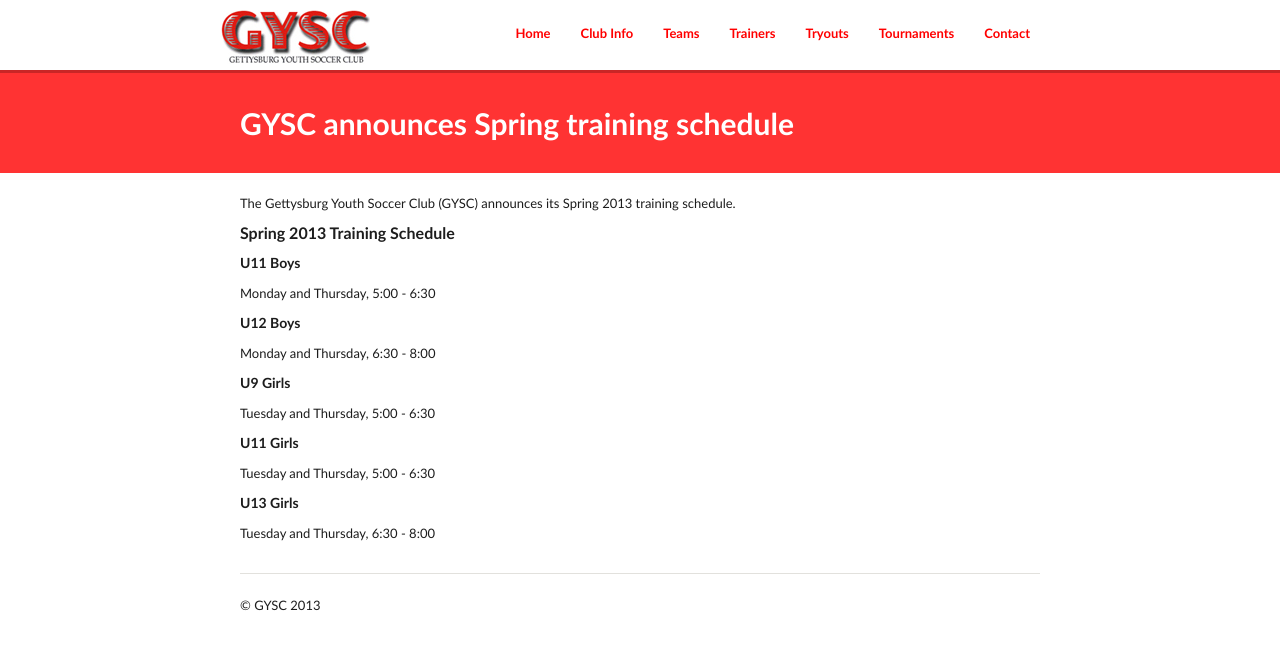
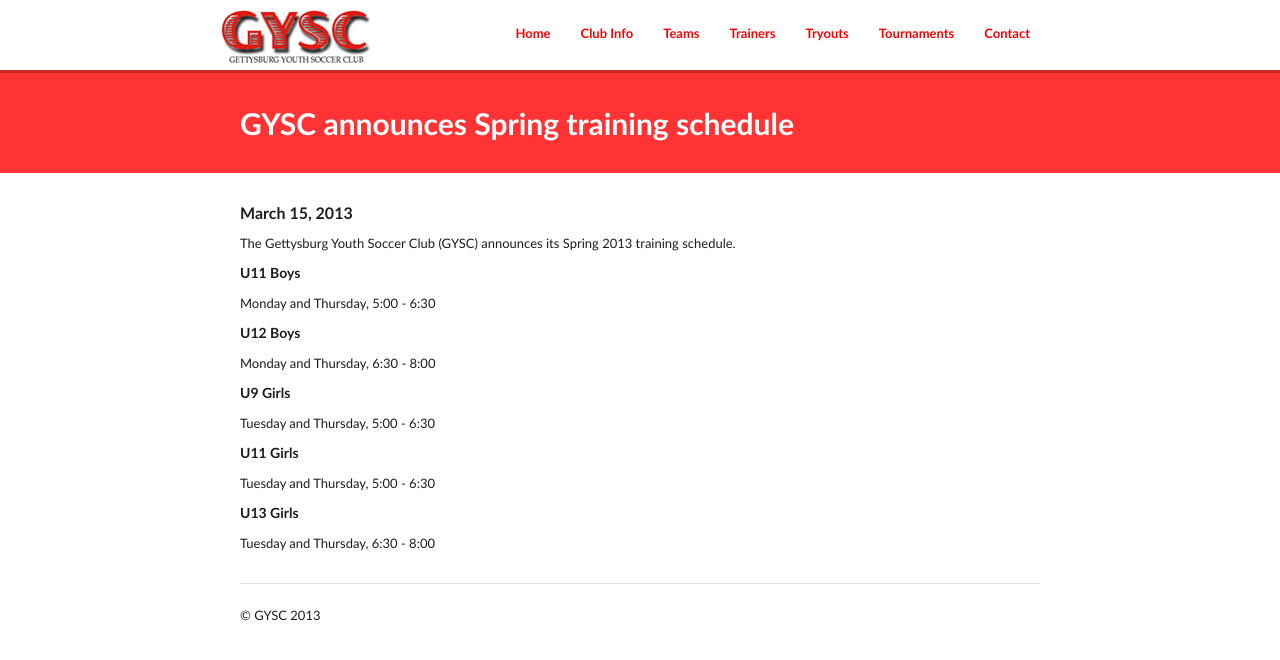
Before and after one commit to GYSC/gysc.github.com, a Jekyll site: the page built from _posts/2013-03-05-test-headline.md, in a window 1280 px wide. Shown: the top 660 px of the page. Built offline with Jekyll 4.4.1, drawn with Linux system fonts in a browser that asks for light colours; Markdown is read by kramdown in place of the engine named in the settings.

Commit message:
Update 2013-03-05-test-headline.md

```diff
--- a/_posts/2013-03-05-test-headline.md
+++ b/_posts/2013-03-05-test-headline.md
@@ -5,9 +5,9 @@ img:
 tags: gettysburg youth soccer club, gettysburg, youth, soccer, club,
 permalink: /headline/spring-training/index.html
 ---
+####March 15, 2013
+
 The Gettysburg Youth Soccer Club (GYSC) announces its Spring 2013 training schedule.
-
-####Spring 2013 Training Schedule
 
 #####U11 Boys
 
```
